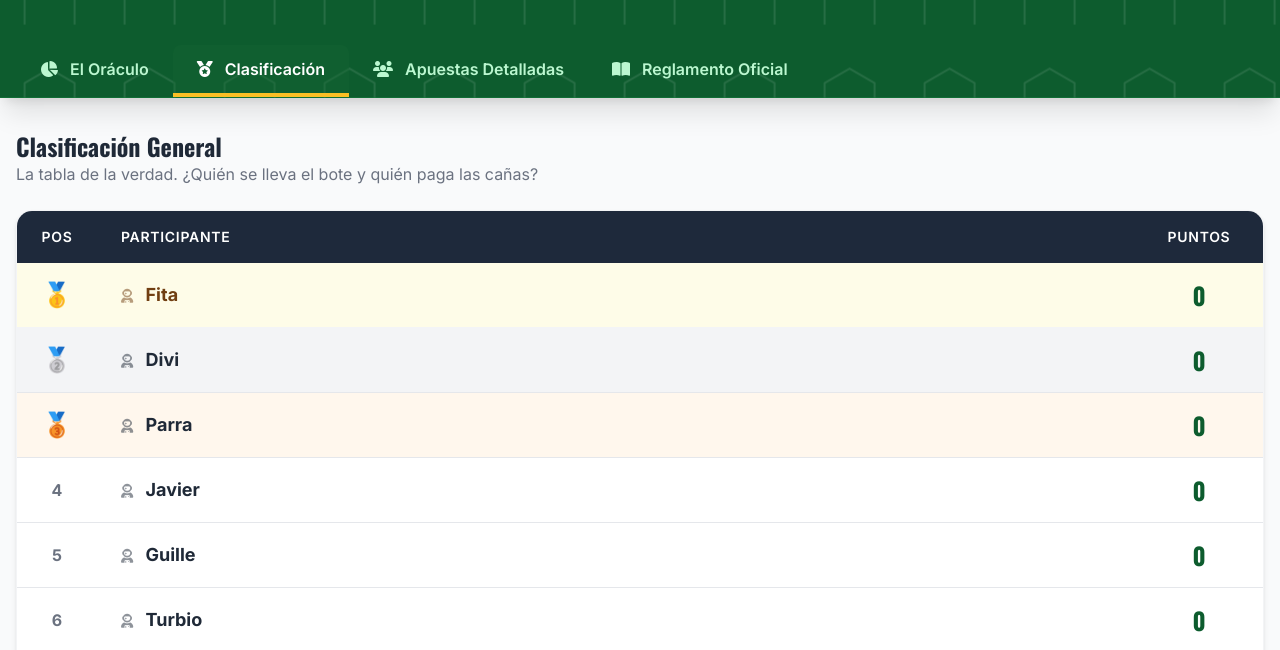
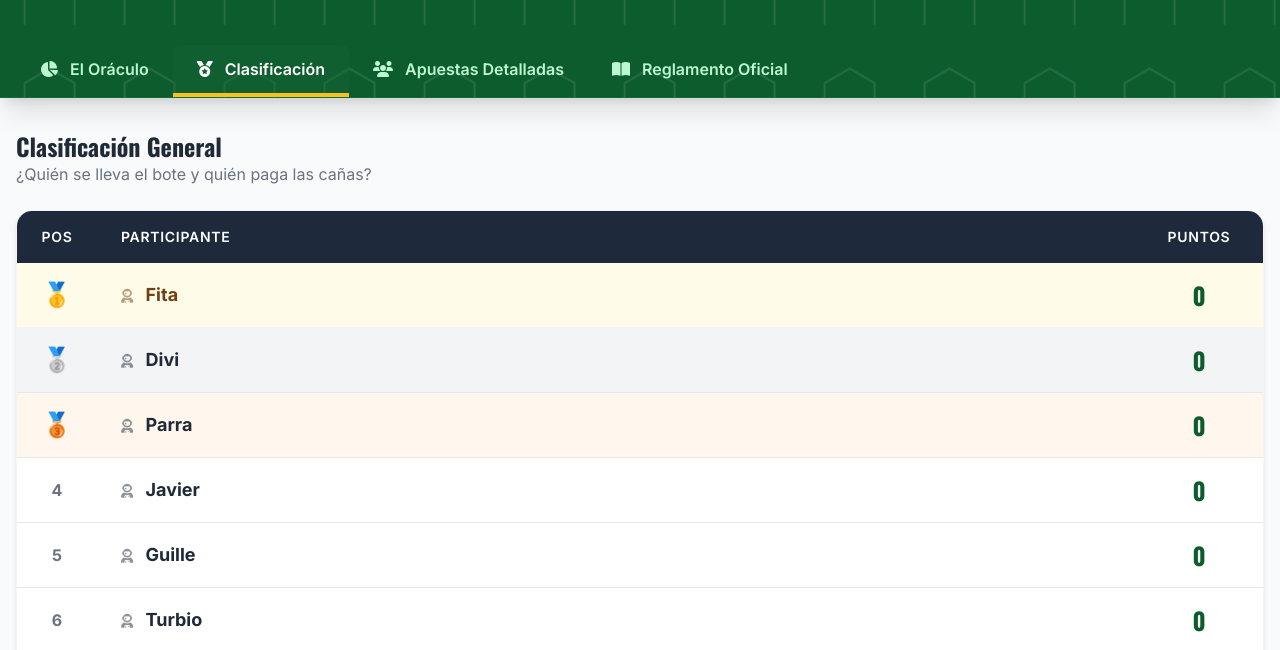
Before and after one commit to ledrado9/porraabueloncha, a plain HTML site: page index.html in a window 1280 px wide. Both pictures are taken after a click on the button "Clasificación". Shown: the part 149-799 px from the top of the page. Drawn offline with nearby package versions, Linux system fonts and the light colour scheme.

Commit message:
Add files via upload

```diff
--- a/index.html
+++ b/index.html
@@ -149,7 +149,7 @@
         <div id="tab-ranking" class="tab-content">
             <div class="mb-6">
                 <h2 class="text-2xl font-display font-bold text-gray-800">Clasificación General</h2>
-                <p class="text-gray-500">La tabla de la verdad. ¿Quién se lleva el bote y quién paga las cañas?</p>
+                <p class="text-gray-500">¿Quién se lleva el bote y quién paga las cañas?</p>
             </div>
 
             <div class="bg-white rounded-2xl shadow-md overflow-hidden border border-gray-100">
```
